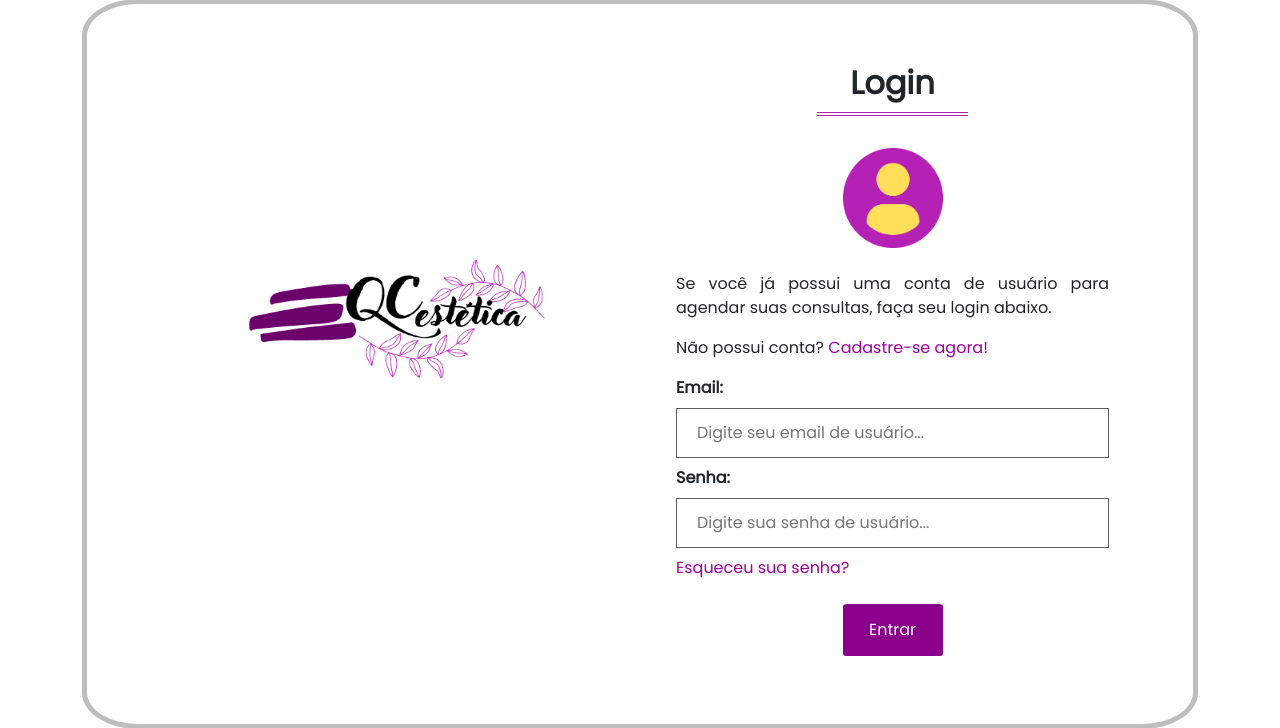
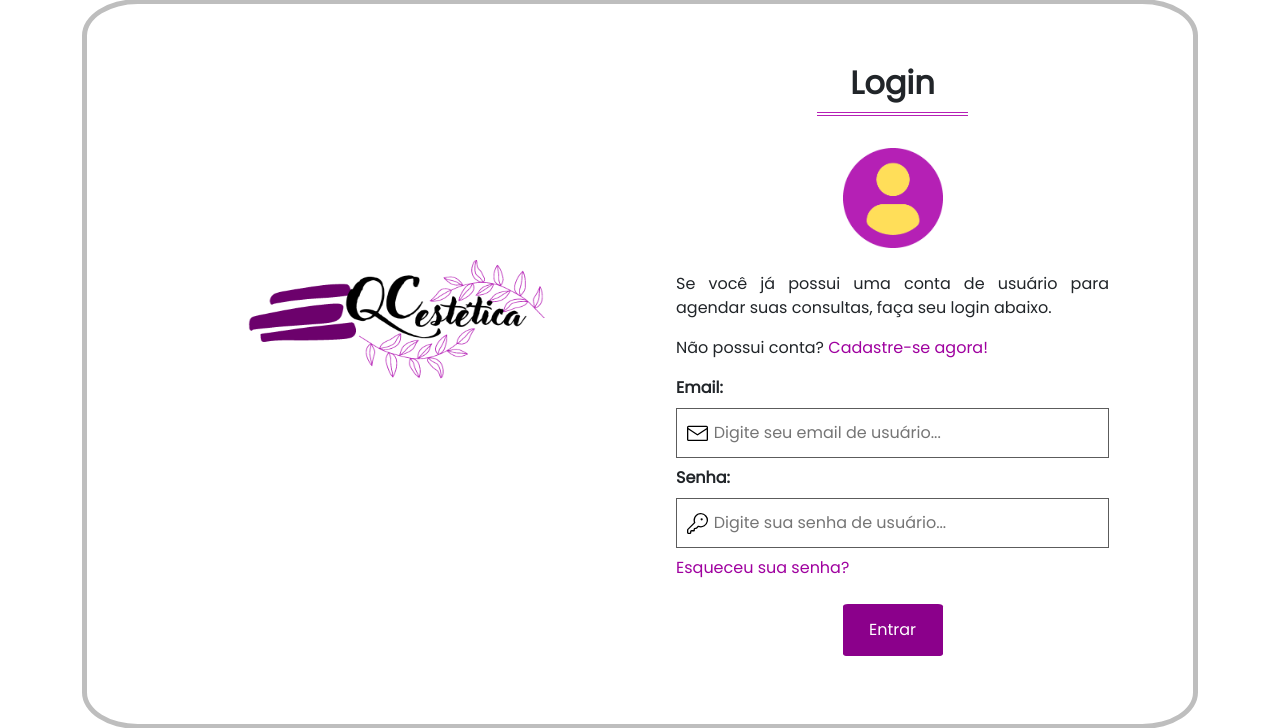
Before and after one commit to ThiPM/qcestetic, a PHP site: page /views/login.php in a window 1280 px wide. Shown: the part 131-859 px from the top of the page. Run offline with PHP 8.4, Linux system fonts and the light colour scheme; some web fonts are replaced.

Commit message:
Front do Login atualizado

```diff
--- a/assets/css/login.css
+++ b/assets/css/login.css
@@ -45,6 +45,23 @@
   }
   input[type=email]:hover, input[type=password]:hover {
     border: rgba(139,0,139,1) solid 1px;
+  }
+
+  #email {
+	background-image:url(../img/mail_input.svg);
+    background-repeat: no-repeat;
+    background-position: left;
+    background-size: 1.3em;
+    background-position-x: 0.6em;
+    padding-left: 2.3em;
+  }
+  #password {
+	background-image:url(../img/pass_input.svg);
+    background-repeat: no-repeat;
+    background-position: left;
+    background-size: 1.3em;
+    background-position-x: 0.6em;
+    padding-left: 2.3em;
   }
 
   .link_redirect {
--- a/views/login.php
+++ b/views/login.php
@@ -55,10 +55,10 @@
       <p class="textos">Não possui conta? <a class="link_redirect" href="cadastroUsuario.php">Cadastre-se agora!</a></p>
       </center>
 			<label for="email"><b>Email:</b></label>
-			<input type="email" placeholder="Digite seu email de usuário..." name="email" required>
+			<input id="email" type="email" placeholder="Digite seu email de usuário..." name="email" required>
 
 			<label for="pass"><b>Senha:</b></label>
-			<input type="password" placeholder="Digite sua senha de usuário..." name="senha" required>
+			<input id="password" type="password" placeholder="Digite sua senha de usuário..." name="senha" required>
       <p><a class="link_redirect" href="#">Esqueceu sua senha?</a></p>
 			<center><button class="button_login" id="btnLogin" type="submit">Entrar</button></center>
 		</div>
```
Also changed, not shown: assets/img/mail_input.svg (added), assets/img/pass_input.svg (added).
